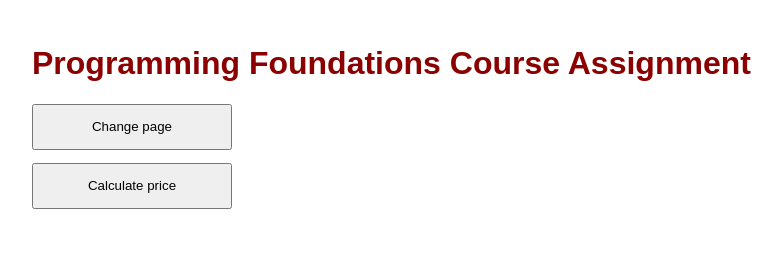
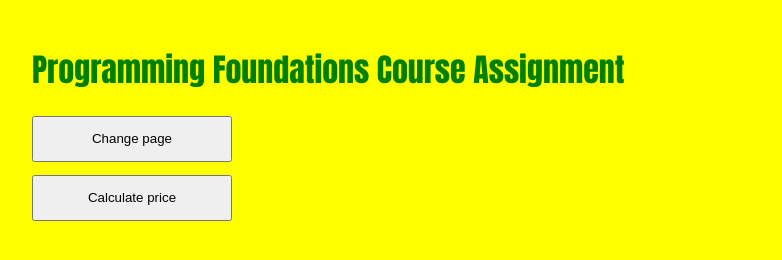
Before and after one commit to Purgatos81/2021-01-24_Programming-Foundations_CA_John-H-ykoll-Christiansen_wf, a plain HTML site: page index.html in a window 1280 px wide. Both pictures are taken after a click on the button "Change page". Shown: the whole page, without its empty margins (24-806 px from the left). Drawn offline with Linux system fonts and the light colour scheme.

Commit message:
Continiued
Almost finished with nr 6
Still need 3,4 5, and 7

```diff
--- a/js/script.js
+++ b/js/script.js
@@ -14,7 +14,6 @@ for (let CountTo25 = 15; CountTo25 < 26; CountTo25++) {
 }
 
 
-
 // Question 3
 
 
@@ -25,6 +24,19 @@ for (let CountTo25 = 15; CountTo25 < 26; CountTo25++) {
 
 
 // Question 6
+var head = document.querySelector("title");
+var classButton = document.querySelector("button.page");
+var body = document.querySelector("body");
+var h1 = document.querySelector("h1");
+
+function changePage() {
+    head.innerHTML = "Updated title";
+    body.style.backgroundColor = "yellow";
+    h1.style.color = "green";
+    h1.style.fontFamily = "impact";
+}
+
+classButton.onclick = changePage;
 
 
 // Question 7
```
Also changed, not shown: index.html (+1 -1 lines), 1 other file.
